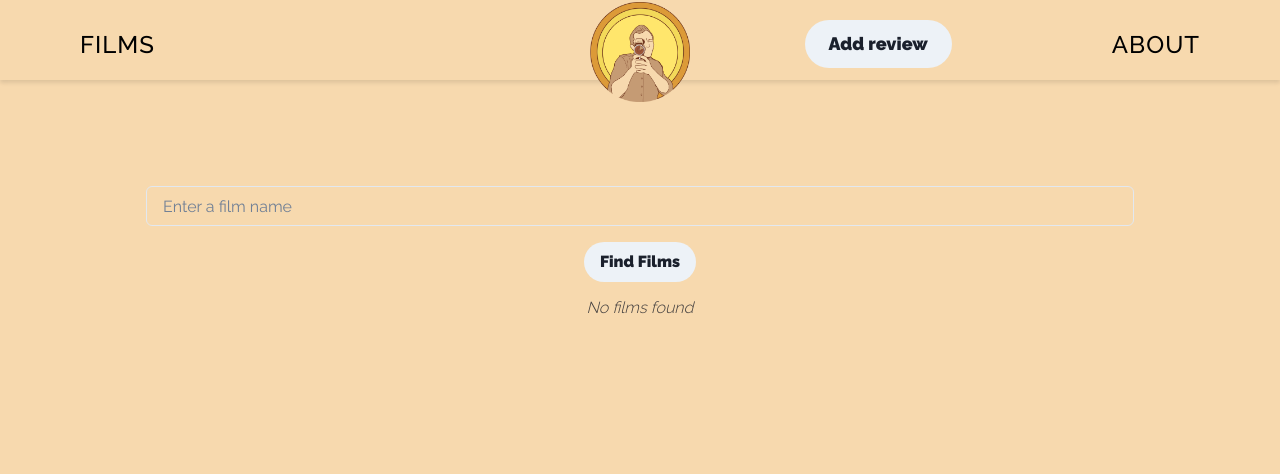
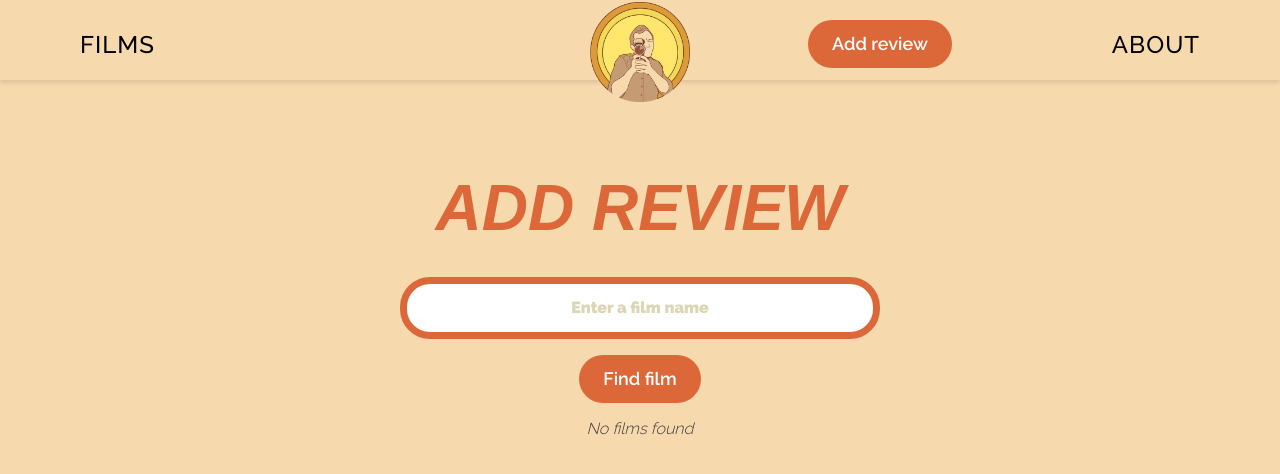
Before and after one commit to lydia-ratto/films_with_josh_bg, a React (Create React App) app in the folder films/: page /films/add in a window 1280 px wide. Shown: the top 474 px of the page. Built offline with nearby package versions, Linux system fonts and the light colour scheme; a web font is replaced by a local one.

Commit message:
added style to inputs and checkbox

```diff
--- a/films/src/components/CustomTheme.js
+++ b/films/src/components/CustomTheme.js
@@ -6,31 +6,20 @@ export const CustomTheme = extendTheme({
     global: ({
       'html, body': {
         backgroundColor: mode('primaryBackground'),
-        // color: 'primaryDark',
         color: mode('primaryDark', 'white'),
         height: '100%',
         scrollbarColor: '#a5a5a5 transparent' /* thumb and track color */,
         scrollbarWidth: 'thin',
-        borderColor: 'brand',
       }
     }),
-    h2: {
-      fontSize: '5xl'
-    }
-  },
-  components: {
-    Button: {
-      baseStyle: {
-        fontWeight: '900',
-        borderRadius: '30px',
-        backgroundColor: "brand",
-        color: "white"
-      }
-    }
   },
   semanticTokens: {
     colors: {
-      brand: '#DC6738',
+      brand: {
+        'orange': '#DC6738',
+        'brown': '#A14C2A',
+        'light-grey': '#DCD6B5'
+      },
       primaryDark: '#6C331C',
       primaryBackground: '#F7D9AE',
       secondaryBackground: 'brand',
@@ -44,5 +33,116 @@ export const CustomTheme = extendTheme({
     "2xl": "2.5rem",
     "3xl": "3rem",
     "4xl": "4rem"
-  }
+  },
+  textStyles: {
+    "h1": {
+      fontSize: "4xl",
+      textTransform: "uppercase"
+    },
+    "h2": {
+      fontSize: "3xl",
+    },
+    "h3": {
+      fontSize: "2xl",
+      fontWeight: "300",
+    },
+  },
+  components: {
+    Button: {
+      baseStyle: {
+          borderRadius: '30px',
+        },
+      variants: {
+        "primary": {
+          backgroundColor: "brand.orange",
+          color: "white",
+          width: "min-content"
+        }
+      }
+    },
+    Input: {
+      baseStyle: {
+        field: {
+          borderRadius: '30px',
+          backgroundColor: 'white',
+          mt: '30px',
+          p: '1.5rem 1.5rem',
+          fontWeight: "900",
+          width: '30rem',
+          textAlign: 'center',
+          color: "black",
+          _placeholder: {
+            color: "brand.light-grey"
+          }
+        },
+      },
+      variants: {
+        filled: {
+          field: {
+            borderColor: 'brand.orange',
+            borderWidth: '7px',
+            background: 'white',
+            _hover: {
+              borderColor: "brand.brown",
+              backgroundColor: 'white',
+            },
+            _focusVisible: {
+              borderColor: "brand.brown",
+              backgroundColor: 'white',
+            },
+          },
+        },
+      },
+      sizes: {},
+      defaultProps: {
+        variant: null
+      }
+    },
+    Checkbox: {
+      baseStyle: {
+        control: {
+          borderRadius: '10px',
+          borderColor: 'brand.orange',
+          borderWidth: '7px',
+          padding: '15px'
+        },
+        label: {
+          color: 'brand.orange',
+          fontWeight: 'bold'
+        },
+        icon: {
+          width: '2rem'
+        },
+        iconColor: 'brand.orange'
+      },
+      variants: {
+        empty: {
+          control: {
+            borderColor: 'brand.orange',
+            borderWidth: '7px',
+            _focusVisible: {
+              borderColor: "brand.brown",
+              backgroundColor: 'white',
+            },
+            _hover: {
+              borderColor: "brand.brown",
+              backgroundColor: 'white',
+            },
+            _checked: {
+              bg: 'brand.orange',
+              borderColor: 'brand.orange',
+              _hover: {
+                bg: 'brand.orange',
+                borderColor: 'brand.orange'
+              },
+            },
+          },
+        },
+      },
+      sizes: {},
+      defaultProps: {
+        variant: null
+      }
+    }
+  },
 })
--- a/films/src/components/pages/AddFilmPage.js
+++ b/films/src/components/pages/AddFilmPage.js
@@ -1,5 +1,5 @@
 import React, { useState } from 'react';
-import { Box, Input, Button, VStack, Text } from '@chakra-ui/react';
+import { Box, Input, Button, VStack, Text, Heading, FormControl, Flex, Checkbox } from '@chakra-ui/react';
 import axios from 'axios';
 import { useNavigate } from 'react-router';
 
@@ -66,14 +66,16 @@ const FilmFinder = () => {
   };
 
   return (
-    <Box p={4}>
+    <Box>
+      <Heading textStyle="h1">Add review</Heading>
       <VStack spacing={4} align="center">
         <Input
+          variant="filled"
           placeholder="Enter a film name"
           value={searchTerm}
           onChange={(e) => setSearchTerm(e.target.value)}
         />
-        <Button onClick={handleSearch}>Find Films</Button>
+        <Button onClick={handleSearch} variant="primary" size={'lg'}>Find film</Button>
         {films.length > 0 ? (
           <VStack spacing={2} align="start">
             {films.map((film) => (
@@ -92,63 +94,68 @@ const FilmFinder = () => {
       </VStack>
 
       {selectedFilm && (
-        <form onSubmit={handleSubmit}>
-          <label>
-            Film Title:
-            <input
+        <FormControl onSubmit={handleSubmit}>
+          <Flex direction="column" alignItems="center">
+            <Input
+              variant="filled"
               type="text"
               value={selectedFilm.Title}
               readOnly
               name="imdb_id"
             />
-          </label>
-          <label>
-            Josh Score:
-            <input
+            <Input
+              variant="filled"
+              type="date"
+              value={formValues.date_watched}
+              onChange={handleFormChange}
+              name="date_watched"
+              placeholder="When was it?"
+            />
+            <Checkbox
+              variant="empty"
+              type="checkbox"
+              value={formValues.seen_before}
+              onChange={handleFormChange}
+              name="seen_before"
+              spacing="1rem"
+              mt="20px"
+            >
+              Seen before
+            </Checkbox>
+            <Input
+              variant="filled"
+              type="text"
+              value={formValues.location_watched}
+              onChange={handleFormChange}
+              name="location_watched"
+              placeholder="Where were you?"
+            />
+            <Input
+              variant="filled"
               type="number"
               value={formValues.josh_score}
               onChange={handleFormChange}
               name="josh_score"
+              placeholder="What's your score?"
             />
-          </label>
-          <label>
-            Josh Notes:
-            <input
+            <Input
+              variant="filled"
               type="text"
               value={formValues.josh_notes}
               onChange={handleFormChange}
               name="josh_notes"
+              placeholder="Extra notes"
             />
-          </label>
-          <label>
-            Date Watched:
-            <input
-              type="date"
-              value={formValues.date_watched}
-              onChange={handleFormChange}
-              name="date_watched"
-            />
-          </label>
-          <label>
-            Seen Before:
-            <input
-              type="checkbox"
-              value={formValues.seen_before}
-              onChange={handleFormChange}
-              name="seen_before"
-            />
-          </label>
-          <label>
-            Location Watched:
-            <input
-              type="text"
-              value={formValues.location_watched}
-              onChange={handleFormChange}
-              name="location_watched"
-            />
-          </label>
-          <button type="submit">Submit</button>
-        </form>
+            <Button
+              type="submit"
+              variant='primary'
+              size={'lg'}
+              mt="25px"
+            >
+              Submit
+            </Button>
+          </Flex>
+        </FormControl>
       )}
     </Box>
   );
--- a/films/src/components/sections/Navbar.js
+++ b/films/src/components/sections/Navbar.js
@@ -37,6 +37,7 @@ function Navbar() {
         <Link to='/films/add'>
           <Button
             size={'lg'}
+            variant='primary'
           >
             Add review
           </Button>
--- a/films/src/components/showFilm/FilmDetails.js
+++ b/films/src/components/showFilm/FilmDetails.js
@@ -75,16 +75,17 @@ function FilmDetails({ filmData }) {
           </Flex>
           <Box mt="50px">
             <Heading
-              fontSize="2xl"
+              textStyle="h3"
               textAlign="left"
-              fontWeight="300"
               mb="30px"
             >
               What Josh says:
             </Heading>
             <Text
-              borderRadius="3rem"
-              border="7px solid #A14C2A"
+              borderColor='brand.brown'
+              borderWidth='7px'
+              borderStyle='solid'
+              borderRadius='30px'
               padding="40px"
               color="black"
               fontWeight="400"
```
